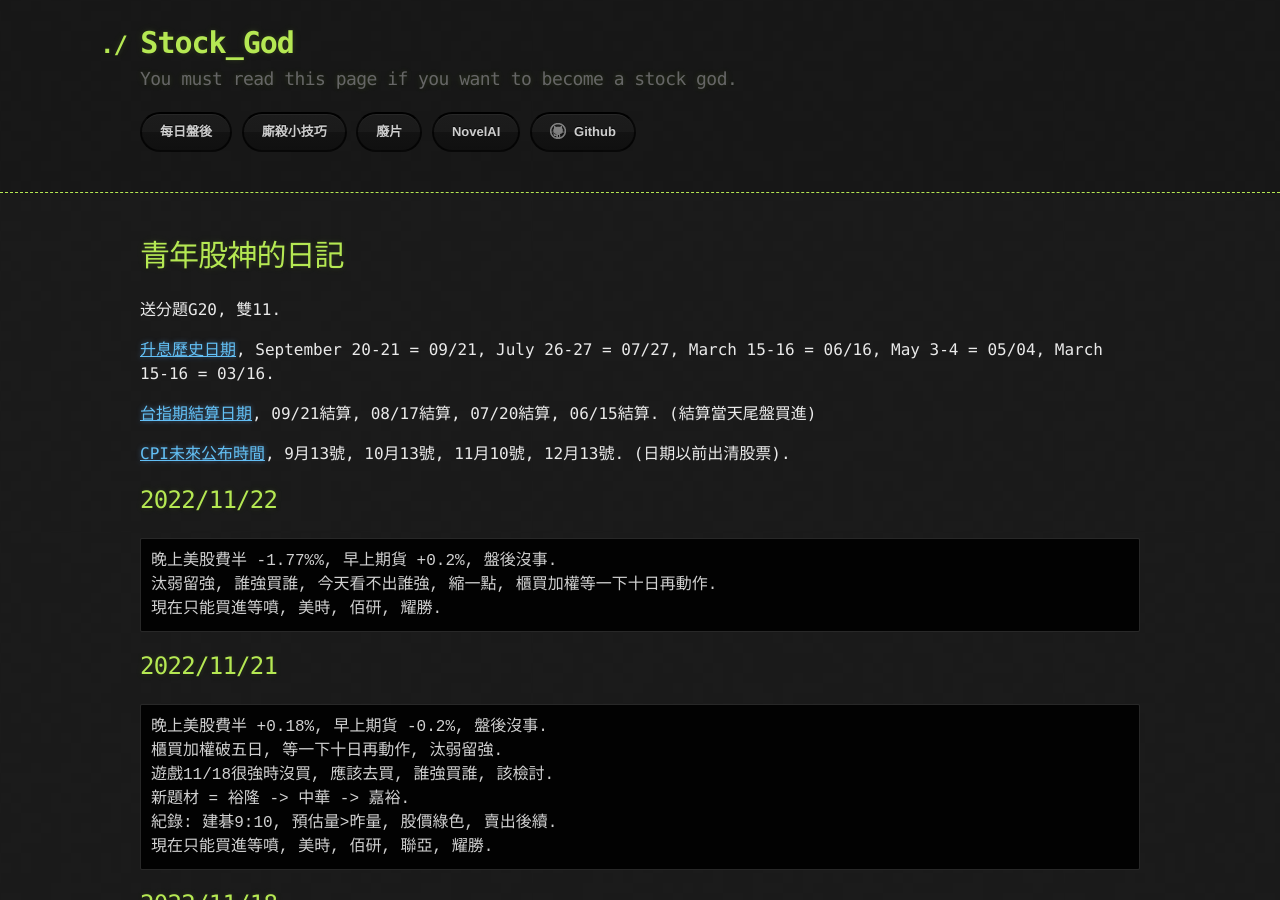
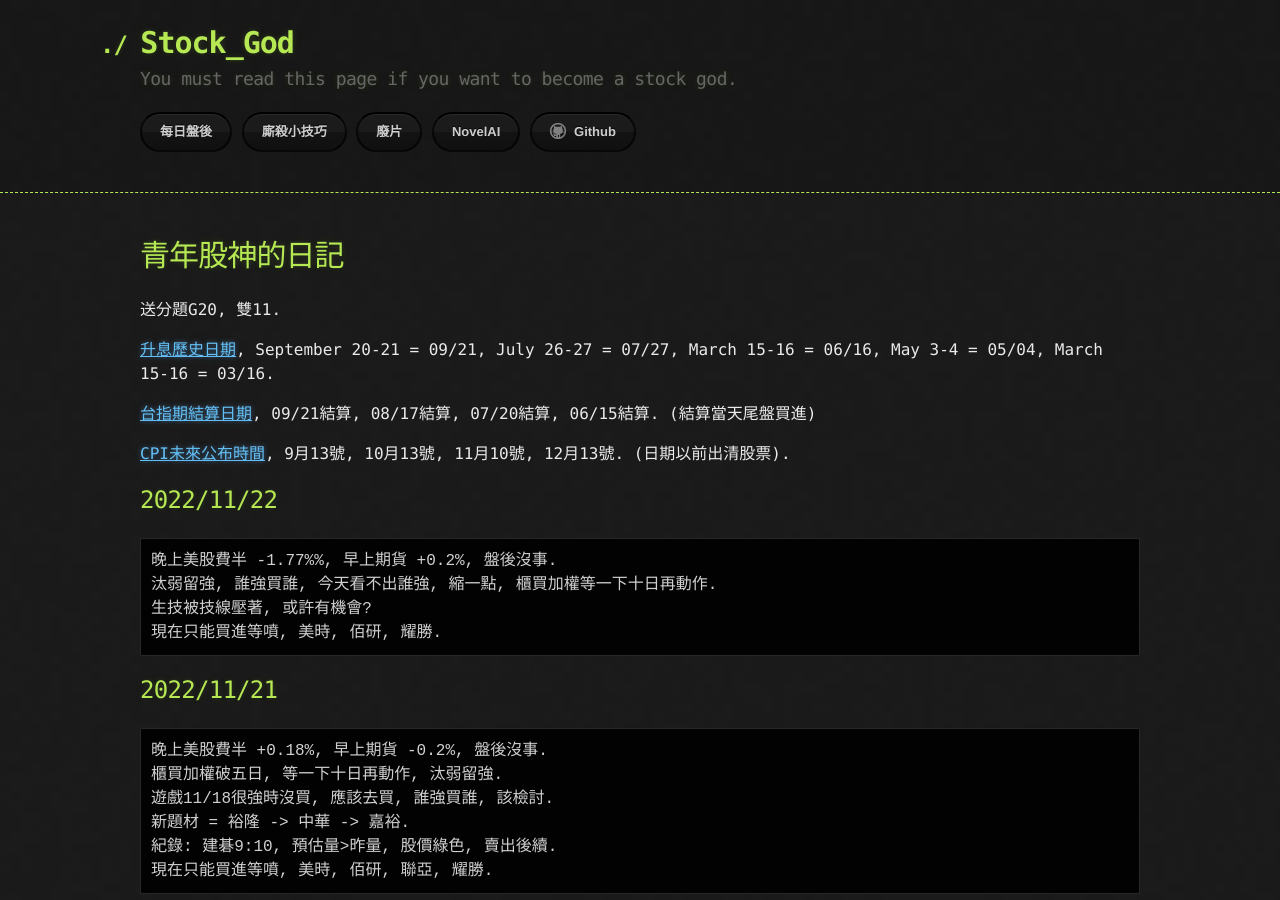
Before and after one commit to lepg5487/Stock_God, a Jekyll site: the page built from index.md, in a window 1280 px wide and 900 px high. Built offline with Jekyll 4.4.1, drawn with Linux system fonts in a browser that asks for light colours; our own code applies the rules of GitHub Pages for plain Markdown files.

Commit message:
Update index.md

````diff
--- a/index.md
+++ b/index.md
@@ -16,6 +16,7 @@ layout: testlayouts
 ```
 晚上美股費半 -1.77%%, 早上期貨 +0.2%, 盤後沒事.
 汰弱留強, 誰強買誰, 今天看不出誰強, 縮一點, 櫃買加權等一下十日再動作.
+生技被技線壓著, 或許有機會?
 現在只能買進等噴, 美時, 佰研, 耀勝.
 ```
 
````
